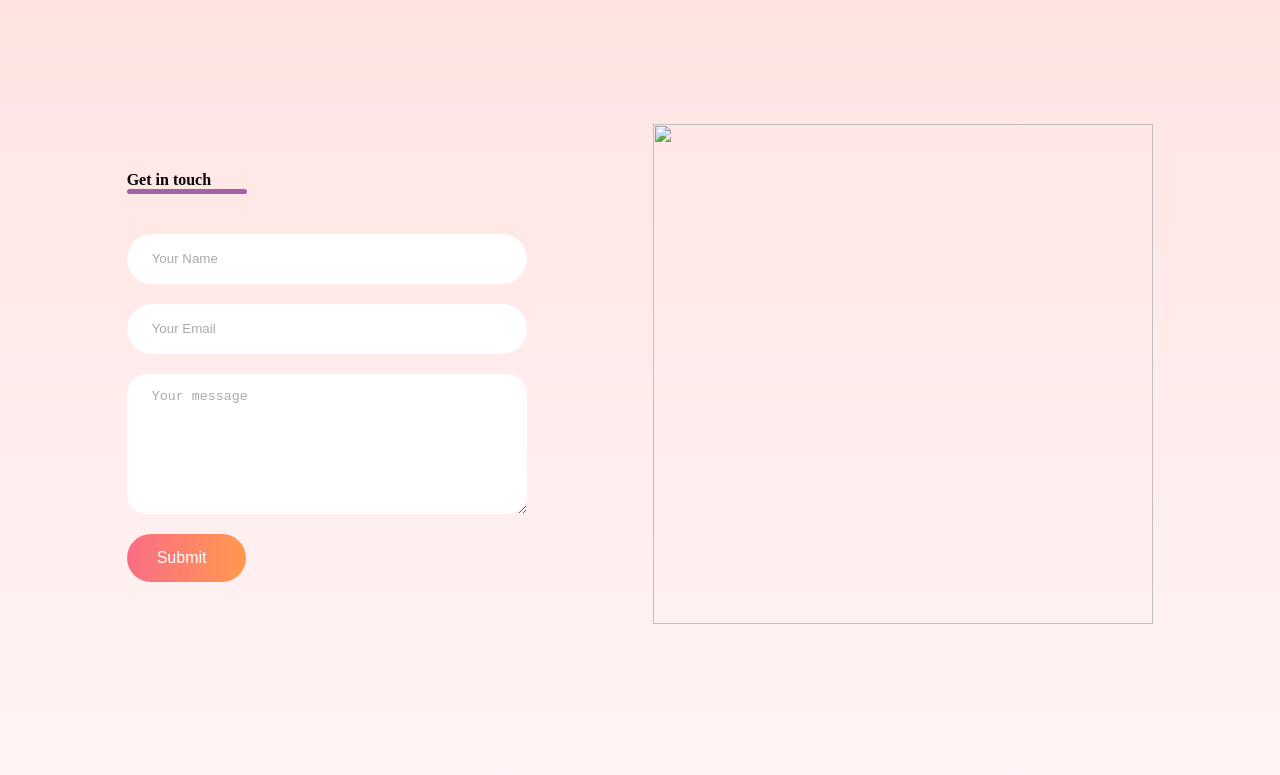
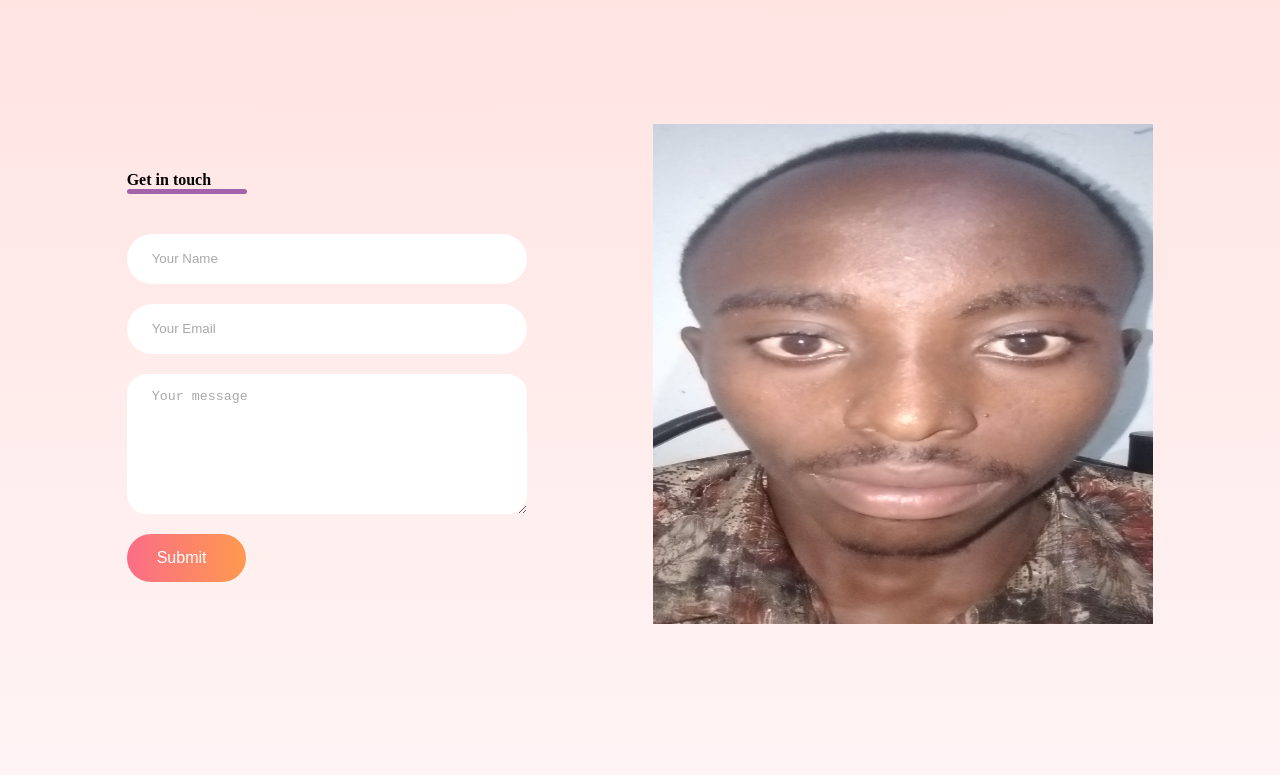
Before and after one commit to gmtrisen/itsTechSteve, a plain HTML site: page index.html in a window 1280 px wide. Shown: the part 540-1315 px from the top of the page. Drawn offline with Linux system fonts and the light colour scheme.

Commit message:
Update index.html

```diff
--- a/index.html
+++ b/index.html
@@ -3,7 +3,7 @@
 <head>
     <meta charset="UTF-8">
     <meta name="viewport" content="width=device-width, initial-scale=1.0">
-     <link rel="icon" href="images/me1.jpg" type="image/x-icon">
+     <link rel="icon" href="me1.jpg" type="image/x-icon">
       <link rel="stylesheet" href="style.css">
     <title>StephenKariukiMwangi</title>
 </head>
@@ -68,7 +68,7 @@
          <button type="submit">Submit<img src="ifont.svg" alt=""></button>
         </form>
         <div class="contact-right">
-            <img src="images/me3.jpg" width="100" height="70" alt="">
+            <img src="me3.jpg" width="100" height="70" alt="">
         </div>
 
 
```
